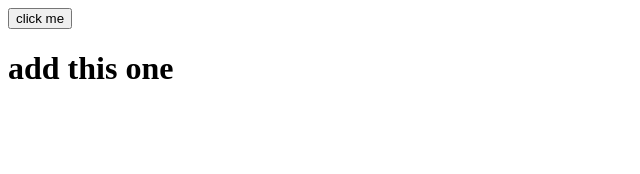
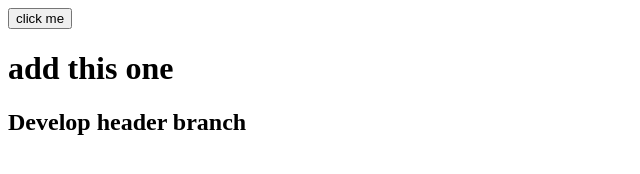
Before and after one commit to tuanvuf4/js-testing, a website: page index.html in a window 1280 px wide. Shown: the whole page, without its empty margins (0-640 px from the left). Drawn offline with Linux system fonts and the light colour scheme.

Commit message:
Develop header branch

```diff
--- a/index.html
+++ b/index.html
@@ -12,6 +12,8 @@
 
     <h1>add this one</h1>
 
+    <h2>Develop header branch</h2>
+
     <!-- <script src="./scripts/curry.js"></script> -->
     <!-- <script src="./scripts/decorator.js"></script> -->
     <!-- <script src="./scripts/main.js"></script> -->
```
